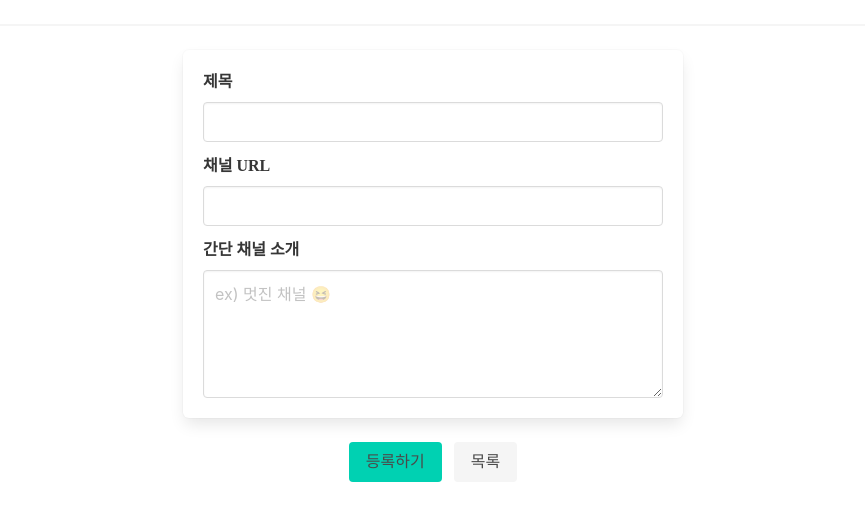
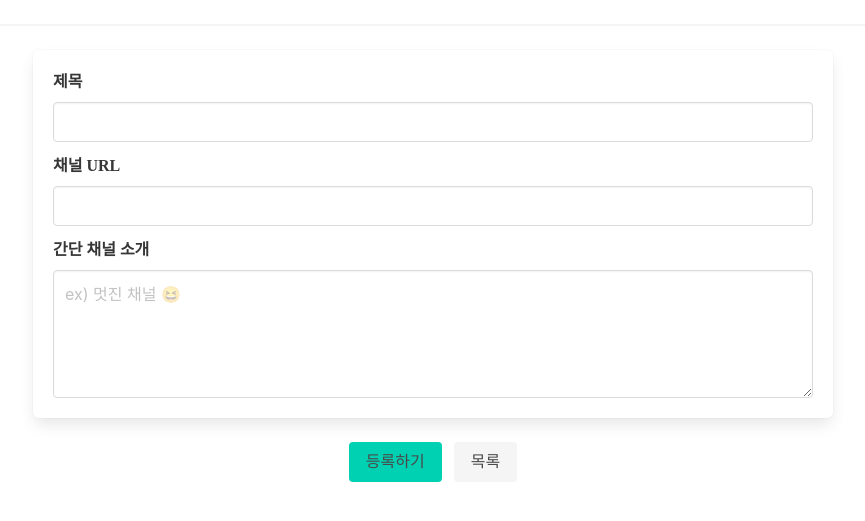
Before and after one commit to hanghe-YouLink/YouLink, a Flask app: template templates/detail.html in a window 1280 px wide. Shown: the part 96-617 px from the top of the page, without its empty margins (207-1072 px from the left). Run offline with Flask 2, Linux system fonts and the light colour scheme; the template is opened without the code that fills it, so the values that code supplies are empty; some libraries are stand-ins or nearby versions; some web fonts are replaced.

Commit message:
detail.html 디자인 변경

```diff
--- a/templates/detail.html
+++ b/templates/detail.html
@@ -47,7 +47,7 @@
 
         .box {
             margin: 20px auto;
-            width: 500px;
+            width: 800px;
         }
 
         .user_id {
```
